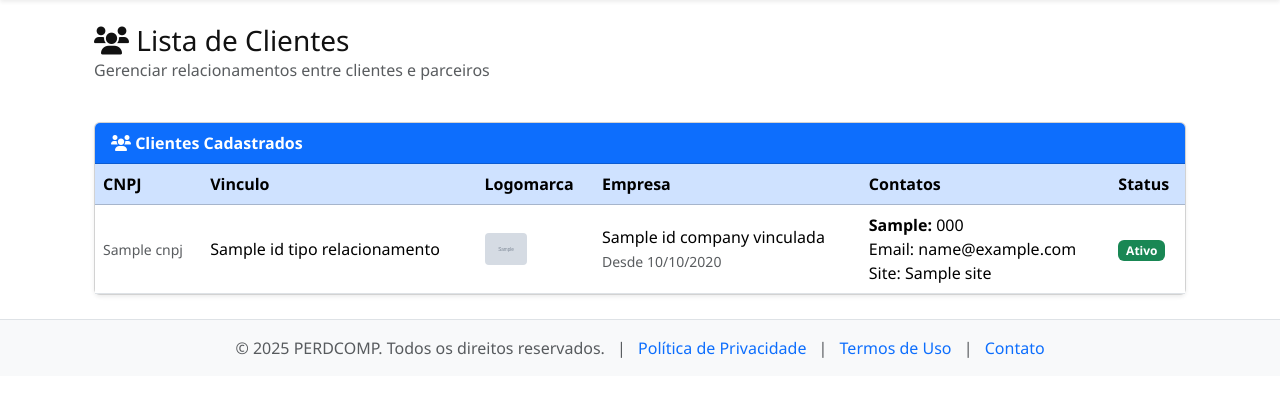
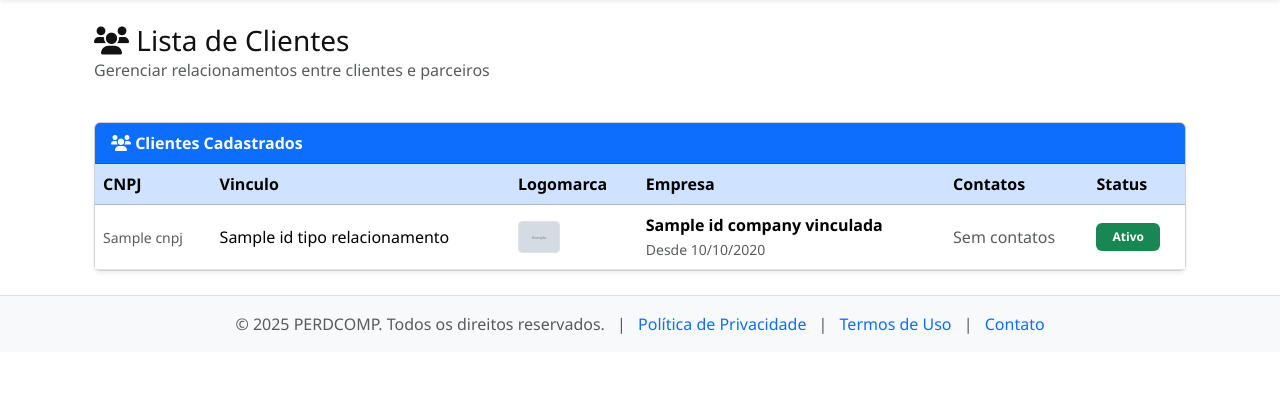
Before and after one commit to danieceiflora/perdcomp01, a Django app: template clientes_parceiros/templates/lista_clientes.html in a window 1280 px wide. Shown: the part 41-438 px from the top of the page. Run offline with Django 5.2, Linux system fonts and the light colour scheme; the template is opened without the code that fills it: most values are stand-ins (such as "Sample title", 1, 10 or a date in 2020); grey boxes marked "Sample" are stand-in pictures.

Commit message:
melhorias de layout na listagem de clientes, no login de parceiros

```diff
--- a/clientes_parceiros/templates/lista_clientes.html
+++ b/clientes_parceiros/templates/lista_clientes.html
@@ -66,32 +66,39 @@
                                     </td>
                                     <td>
                                         {% if cliente_parceiro.id_company_vinculada.logomarca.url %}
-                                            <img src="{{ cliente_parceiro.id_company_vinculada.logomarca.url }}" alt="Logo" style="height:32px; width:auto; margin-right:8px; vertical-align:middle; border-radius:4px;">
+                                            <img src="{{ cliente_parceiro.id_company_vinculada.logomarca.url }}" alt="Logomarca da {{ cliente_parceiro.id_company_vinculada.nome_fantasia|default:cliente_parceiro.id_company_vinculada.razao_social }}" style="height:32px; width:auto; margin-right:8px; vertical-align:middle; border-radius:4px; background:#f8f9fa; border:1px solid #dee2e6;">
                                         {% else %}
-                                            <i class="fas fa-building"></i>
+                                            <i class="fas fa-building text-secondary" title="Sem logomarca"></i>
                                         {% endif %}
                                     </td>
                                     <td>
-                                        {{ cliente_parceiro.id_company_vinculada.nome_fantasia|default:cliente_parceiro.id_company_vinculada.razao_social }}
+                                        <span class="fw-bold">{{ cliente_parceiro.id_company_vinculada.nome_fantasia|default:cliente_parceiro.id_company_vinculada.razao_social }}</span>
                                         <br><small class="text-muted">Desde {{ cliente_parceiro.data_inicio_parceria|date:"d/m/Y" }}</small>
                                     </td>
                                     <td>
-                                        {% for contato in cliente_parceiro.id_company_vinculada.empresa_base_contato.all %}
-                                            <div>
-                                                <strong>{{ contato.tipo_contato }}:</strong>
-                                                {% if contato.telefone %}{{ contato.telefone }}{% endif %}
-                                                {% if contato.email %}<br>Email: {{ contato.email }}{% endif %}
-                                                {% if contato.site %}<br>Site: {{ contato.site }}{% endif %}
-                                            </div>
-                                        {% empty %}
+                                        {% if cliente_parceiro.id_company_vinculada.empresa_base_contato.exists %}
+                                            <ul class="list-unstyled mb-0">
+                                                {% for contato in cliente_parceiro.id_company_vinculada.empresa_base_contato.all|slice:":2" %}
+                                                    <li class="mb-1">
+                                                        <span class="fw-bold">{{ contato.tipo_contato }}</span>
+                                                        {% if contato.telefone %}<br><span class="text-muted"><i class="fas fa-phone-alt me-1"></i>{{ contato.telefone }}</span>{% endif %}
+                                                        {% if contato.email %}<br><a href="mailto:{{ contato.email }}" class="text-decoration-none"><i class="fas fa-envelope me-1"></i>{{ contato.email }}</a>{% endif %}
+                                                        {% if contato.site %}<br><a href="{{ contato.site }}" target="_blank" rel="noopener" class="text-decoration-none"><i class="fas fa-globe me-1"></i>{{ contato.site }}</a>{% endif %}
+                                                    </li>
+                                                {% endfor %}
+                                                {% if cliente_parceiro.id_company_vinculada.empresa_base_contato.count > 2 %}
+                                                    <li><span class="text-muted">e mais {{ cliente_parceiro.id_company_vinculada.empresa_base_contato.count|add:"-2" }} contato(s)...</span></li>
+                                                {% endif %}
+                                            </ul>
+                                        {% else %}
                                             <span class="text-muted">Sem contatos</span>
-                                        {% endfor %}
+                                        {% endif %}
                                     </td>
                                     <td>
                                         {% if cliente_parceiro.ativo %}
-                                            <span class="badge bg-success">Ativo</span>
+                                            <span class="badge bg-success px-3 py-2" title="Empresa ativa">Ativo</span>
                                         {% else %}
-                                            <span class="badge bg-danger">Inativo</span>
+                                            <span class="badge bg-danger px-3 py-2" title="Empresa inativa">Inativo</span>
                                         {% endif %}
                                     </td>
                                 </tr>
```
